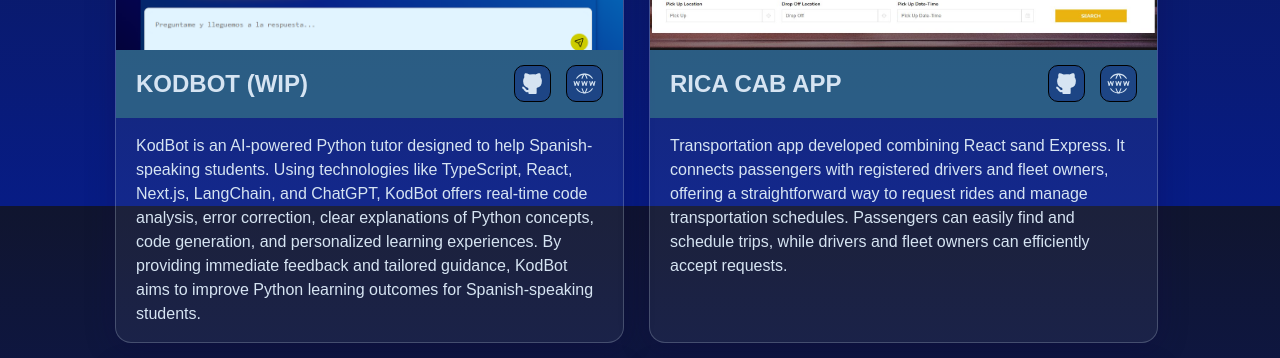
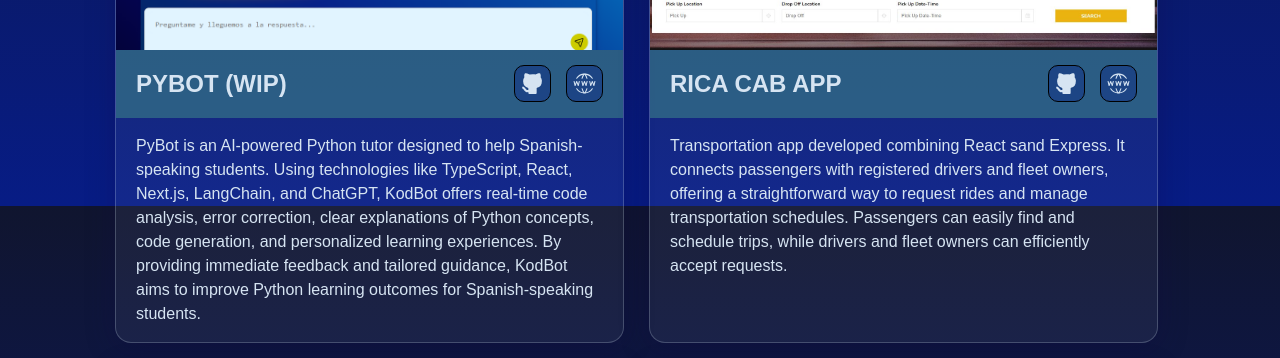
Before and after one commit to mercuryeater/portfolio, a Next.js app: page / in a window 1280 px wide. Shown: the part 594-952 px from the top of the page. Built offline with nearby package versions, Linux system fonts and the light colour scheme; a web font is replaced by a local one.

Commit message:
feat: :sparkles: update project name from KODBOT to PYBOT and adjust description accordingly

```diff
--- a/src/components/Projects/Projects.jsx
+++ b/src/components/Projects/Projects.jsx
@@ -4,9 +4,9 @@
 export default function Projects() {
   const projects = [
     {
-      name: "KODBOT (WIP)",
+      name: "PYBOT (WIP)",
       description:
-        "KodBot is an AI-powered Python tutor designed to help Spanish-speaking students. Using technologies like TypeScript, React, Next.js, LangChain, and ChatGPT, KodBot offers real-time code analysis, error correction, clear explanations of Python concepts, code generation, and personalized learning experiences. By providing immediate feedback and tailored guidance, KodBot aims to improve Python learning outcomes for Spanish-speaking students.",
+        "PyBot is an AI-powered Python tutor designed to help Spanish-speaking students. Using technologies like TypeScript, React, Next.js, LangChain, and ChatGPT, KodBot offers real-time code analysis, error correction, clear explanations of Python concepts, code generation, and personalized learning experiences. By providing immediate feedback and tailored guidance, KodBot aims to improve Python learning outcomes for Spanish-speaking students.",
       webUrl: "https://python-tutor2.vercel.app/",
       repoUrl: "https://github.com/mercuryeater/python-tutor",
       source: "/PYBOT.PNG",
```
